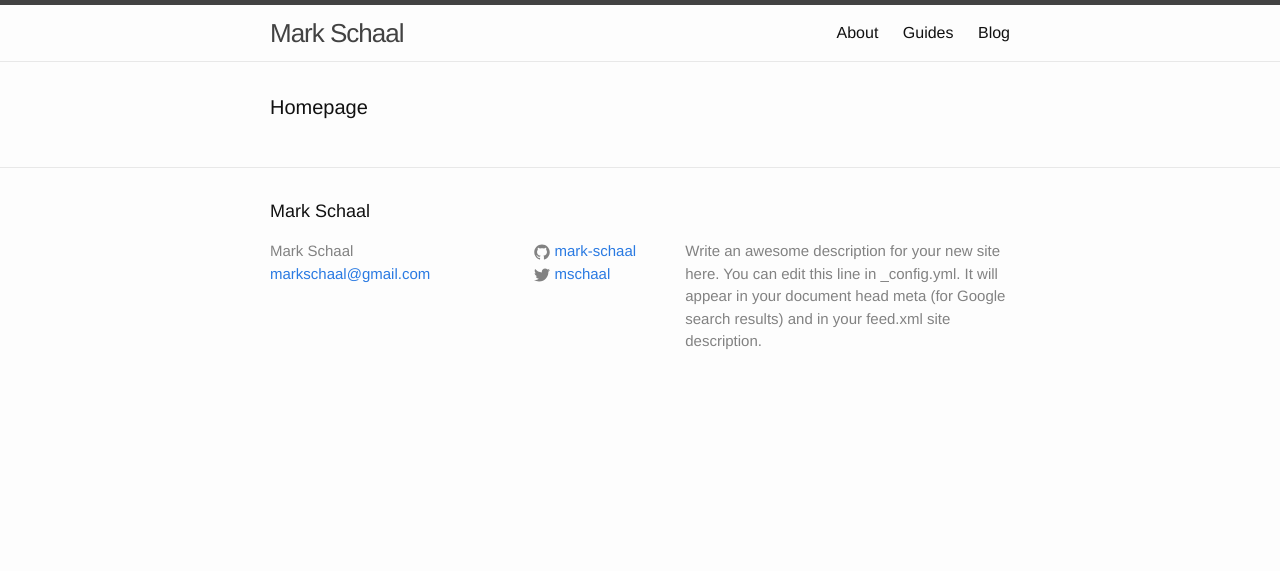
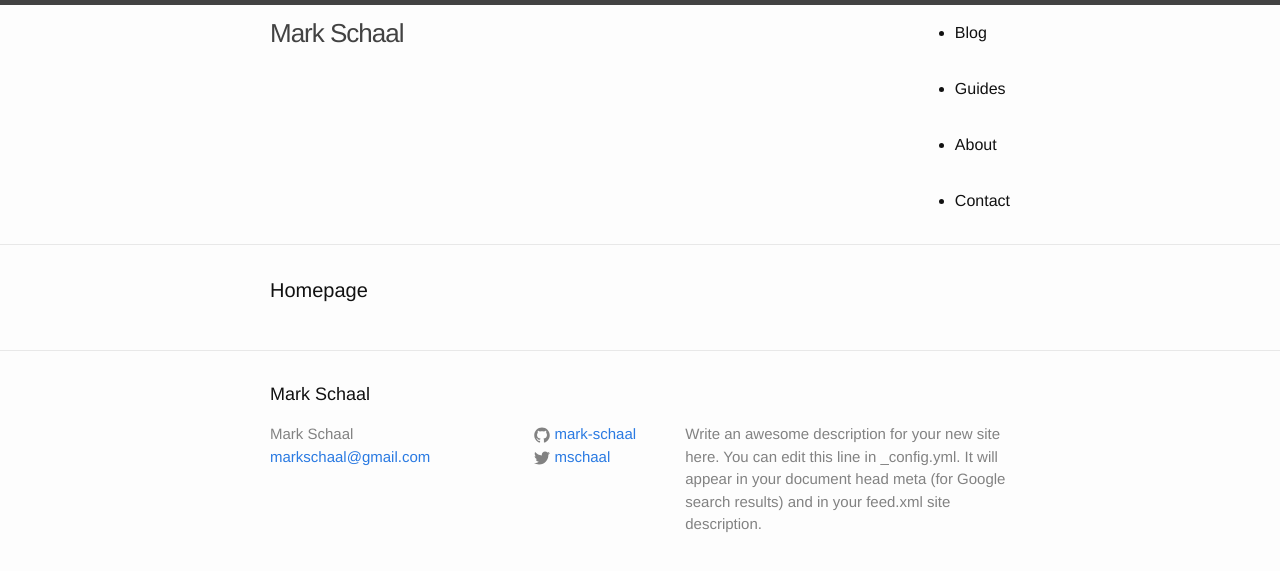
Before and after one commit to mark-schaal/mark-schaal.github.io, a Jekyll site: the page built from index.html, in a window 1280 px wide. Shown: the top 571 px of the page. Built offline with Jekyll 4.4.1, drawn with Linux system fonts in a browser that asks for light colours.

Commit message:
Integrated static menu in place of dynamic generation.

```diff
--- a/_includes/header.html
+++ b/_includes/header.html
@@ -14,12 +14,19 @@
       </a>
 
       <div class="trigger">
-        {% for my_page in site.pages %}
-          {% if my_page.title %}
-          <a class="page-link" href="{{ my_page.url | prepend: site.baseurl }}">{{ my_page.title }}</a>
-          {% endif %}
-        {% endfor %}
       </div>
+
+      <div class="navbar-inner trigger">
+        <div class="container">
+          <ul class="nav">
+            <li><a class="page-link" href="/blog/">Blog</a></li>
+            <li><a class="page-link" href="/guides/">Guides</a></li>
+            <li><a class="page-link" href="/about/">About</a></li>
+            <li><a class="page-link" href="/contact/">Contact</a></li>
+          </ul>
+        </div>
+      </div>
+
     </nav>
 
   </div>
```
Also changed, not shown: contact.md (added, +16 -0 lines).
